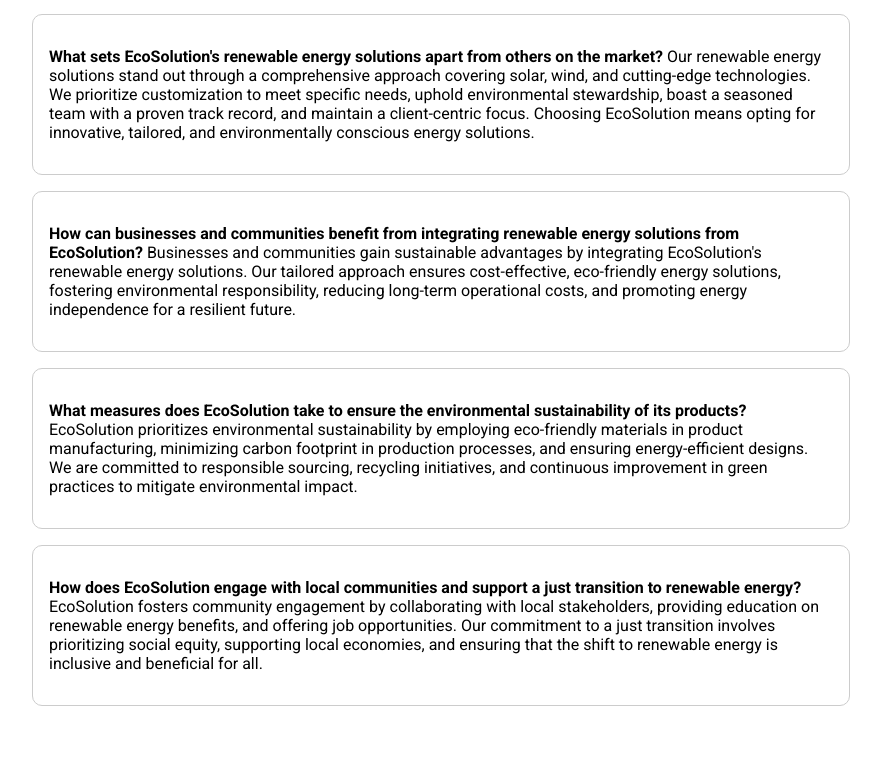
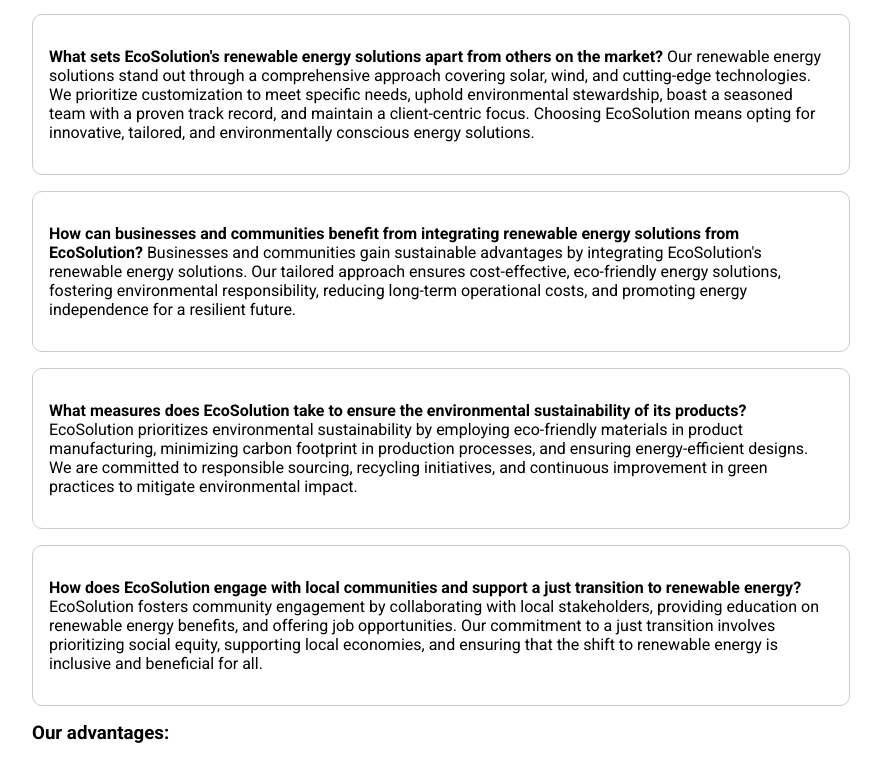
Before and after one commit to lksndr1/infra-r, a React (Vite) app: page / in a window 1280 px wide. Shown: the part 302-1078 px from the top of the page, without its empty margins (199-1080 px from the left). Before the commit the page ends 1040 px from the top, so only its background shows below. Built offline with nearby package versions, Linux system fonts and the light colour scheme.

Commit message:
separate component

```diff
--- a/src/App.jsx
+++ b/src/App.jsx
@@ -1,15 +1,6 @@
 import Header from './components/Header'
+import Faq from './components/Faq'
 import { faqs } from './data'
-
-function Faq(props) {
-  return (
-    <li>
-      <p>
-        <strong>{props.question}</strong> {props.answer}
-      </p>
-    </li>
-  )
-}
 
 export default function App() {
   return (
@@ -42,6 +33,9 @@
             />
           </ul>
         </section>
+        <section>
+          <h3>Our advantages:</h3>
+        </section>
       </main>
     </div>
   )
--- /dev/null
+++ b/src/components/Faq.jsx
@@ -0,0 +1,9 @@
+export default function Faq(props) {
+    return (
+        <li>
+            <p>
+                <strong>{props.question}</strong> {props.answer}
+            </p>
+        </li>
+    )
+}
```
